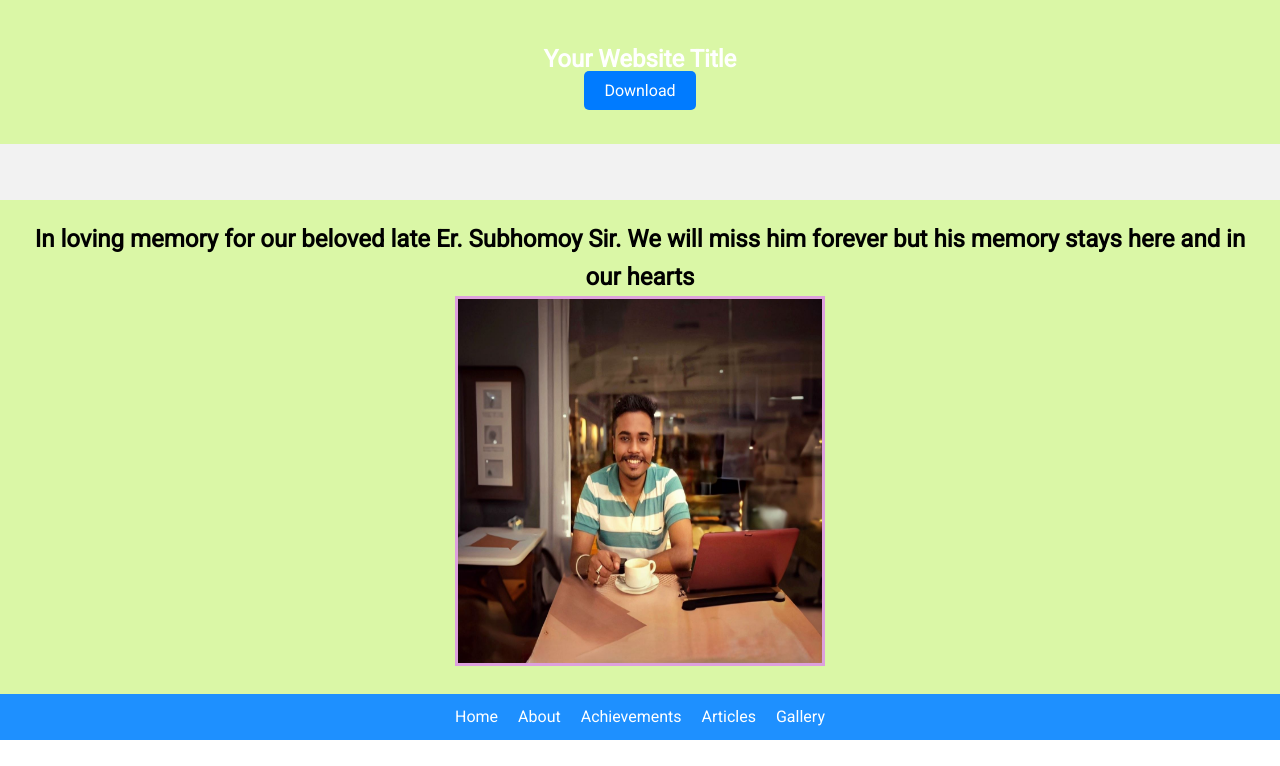
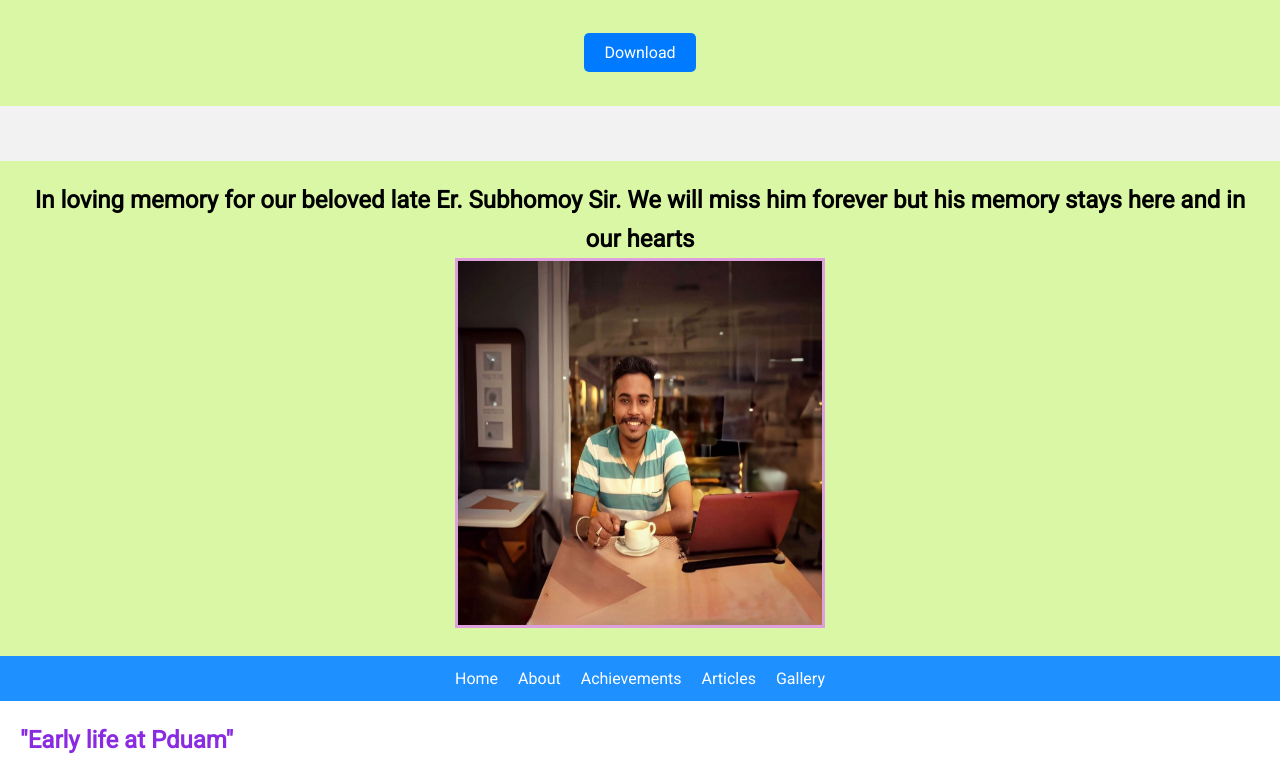
Before and after one commit to Kriparabha/Tribute, a plain HTML site: page index.html in a window 1280 px wide. Shown: the top 766 px of the page. Drawn offline with Linux system fonts and the light colour scheme.

Commit message:
Update index.html

```diff
--- a/index.html
+++ b/index.html
@@ -15,8 +15,7 @@
 <body>
     <header>
         <div class="header-content">
-            <h1>Your Website Title</h1>
-            <a href="#" class="download-button">Download</a>
+            <a href="https://drive.google.com/file/d/1EMjuODKNEaFdcgRgZXsHwtaixyOOfZ0F/view?usp=drivesdk" class="download-button">Download</a>
         </div>
     </header>
 </body>
```
